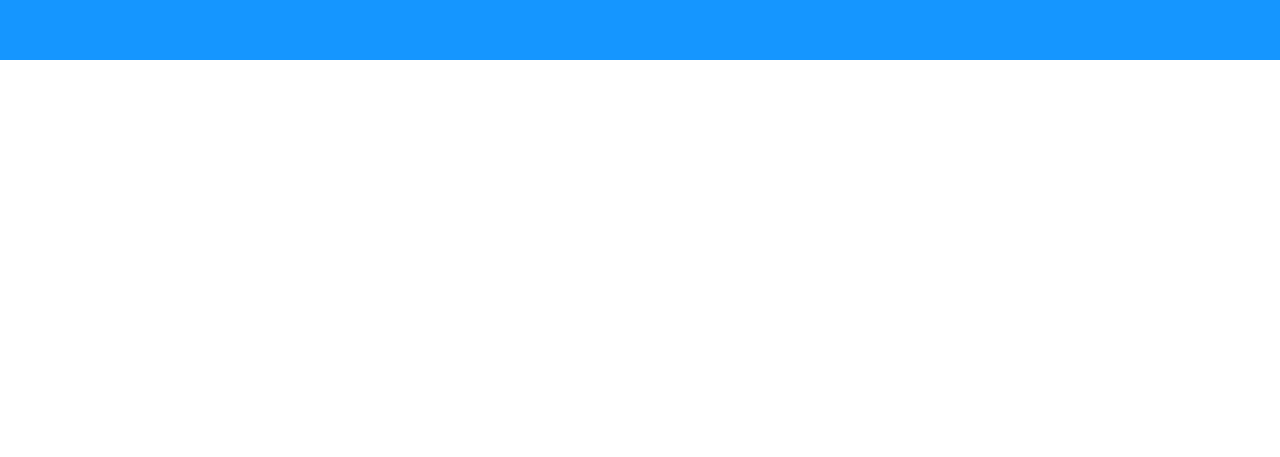
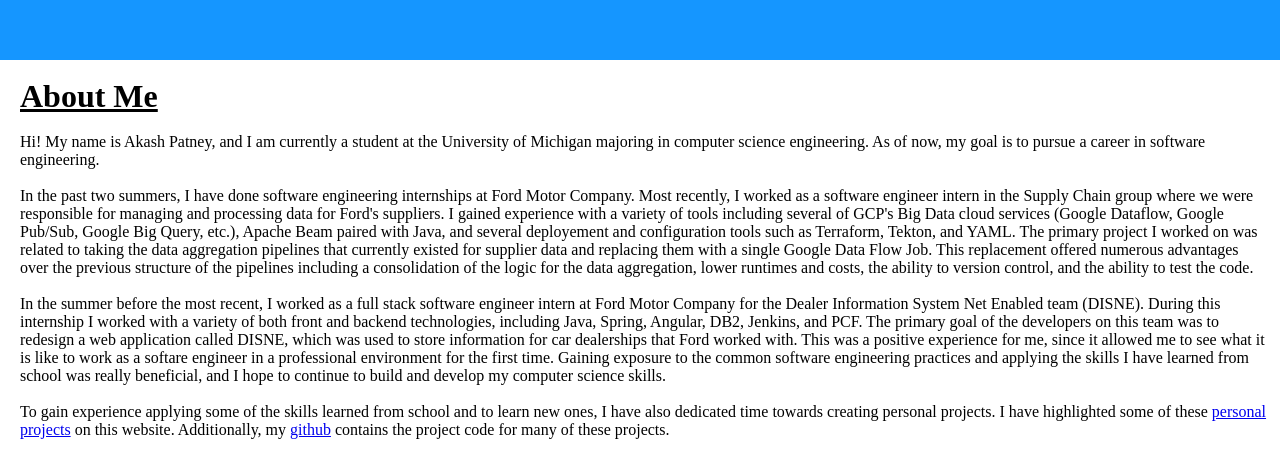
Before and after one commit to akashpatney/akashpatney.github.io, a plain HTML site: page index.html in a window 1280 px wide. Shown: the part 1000-1457 px from the top of the page. Before the commit the page ends 1060 px from the top, so only its background shows below. Drawn offline with Linux system fonts and the light colour scheme.

Commit message:
major redesign to personal website

```diff
--- a/index.html
+++ b/index.html
@@ -45,6 +45,55 @@
   </div>
 
 
+  <br>
+  <u><h1>About Me</h1></u>
+  <br>
+
+  <p id = "about">
+    Hi! My name is Akash Patney, and I am currently a student at the
+    University of Michigan majoring in computer science engineering.
+    As of now, my goal is to pursue a career in software engineering.
+
+    <br>
+    <br>
+    In the past two summers, I have done software engineering internships at Ford Motor Company.
+    Most recently, I worked as a software engineer intern in the Supply Chain group where we were responsible for
+    managing and processing data for Ford's suppliers. I gained experience with a variety of tools including
+    several of GCP's Big Data cloud services (Google Dataflow, Google Pub/Sub, Google Big Query, etc.), Apache
+    Beam paired with Java, and several deployement and configuration tools such as Terraform, Tekton, and YAML.
+    The primary project I worked on was related to taking the data aggregation pipelines that currently
+    existed for supplier data and replacing them with a single Google Data Flow Job. This replacement
+    offered numerous advantages over the previous structure of the pipelines including a consolidation of
+    the logic for the data aggregation, lower runtimes and costs, the ability to version control, and
+    the ability to test the code.
+
+
+    <br>
+    <br>
+    In the summer before the most recent, I worked as a full stack software engineer intern at Ford Motor Company
+    for the Dealer Information System Net Enabled team (DISNE). During this internship
+    I worked with a variety of both front and backend technologies, including Java, Spring,
+    Angular, DB2, Jenkins, and PCF. The primary goal of the developers on this team was to
+    redesign a web application called DISNE, which was used to store information for car dealerships
+    that Ford worked with. This was a positive experience for me, since it allowed me to see
+    what it is like to work as a softare engineer in a professional environment for the first time. Gaining
+    exposure to the common software engineering practices and applying the skills I have learned from school
+    was really beneficial, and I hope to continue to build and develop my computer science skills.
+
+    <br>
+    <br>
+
+    To gain experience applying some of the skills learned from school and to learn new ones, I have also dedicated time
+    towards creating personal projects. I have highlighted some of these <a href="./projects.html">personal projects</a> on this website. Additionally,
+    my <a href="https://github.com/akashpatney">github</a> contains the project code for many of these projects.
+
+    <br>
+    <br>
+
+
+  </p>
+
+
    <!-- Menu bar functionality -->
   <script>
     function myFunction() {
```
Also changed, not shown: advice.html (added, +12 -0 lines), ford.png (added), umlogo.png (added), wyzant.jpg (added).
